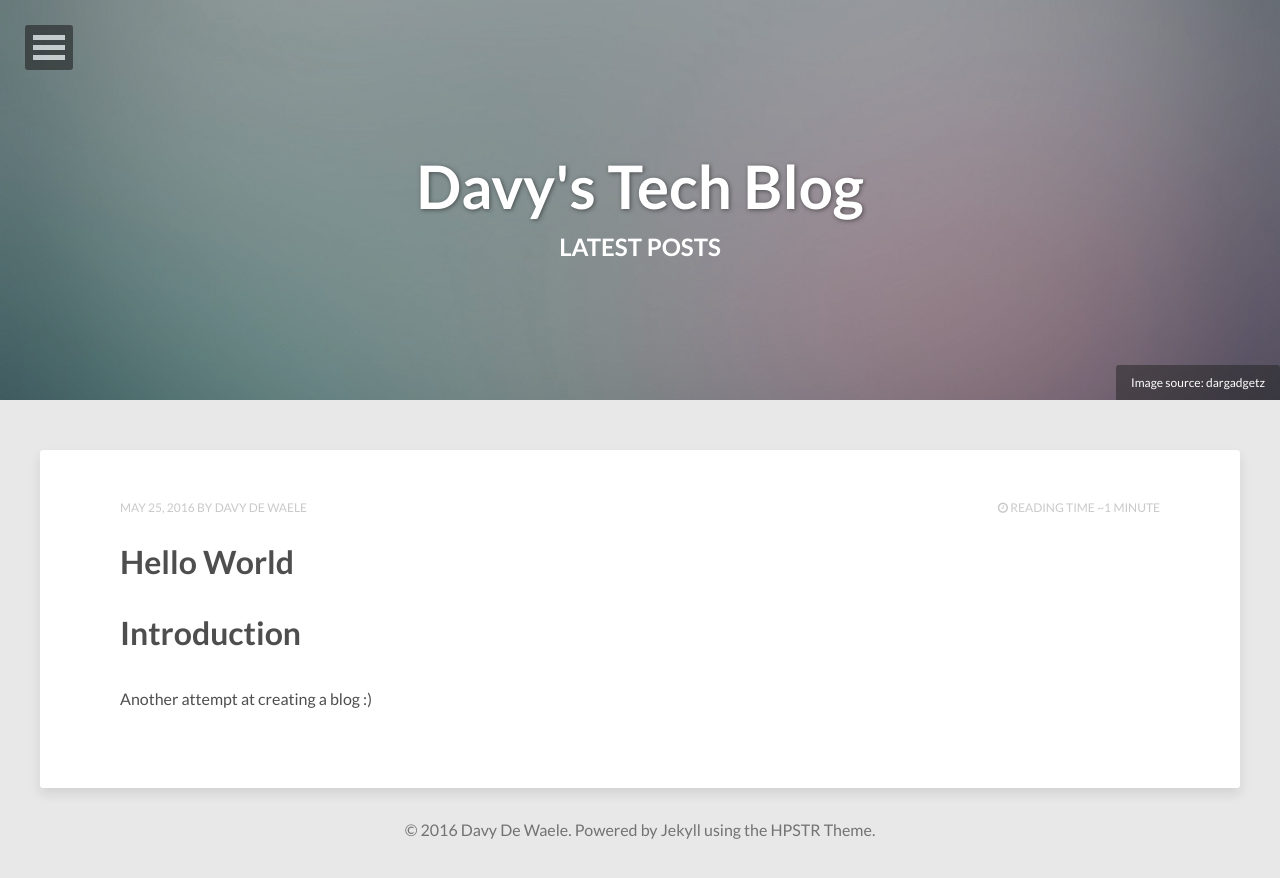
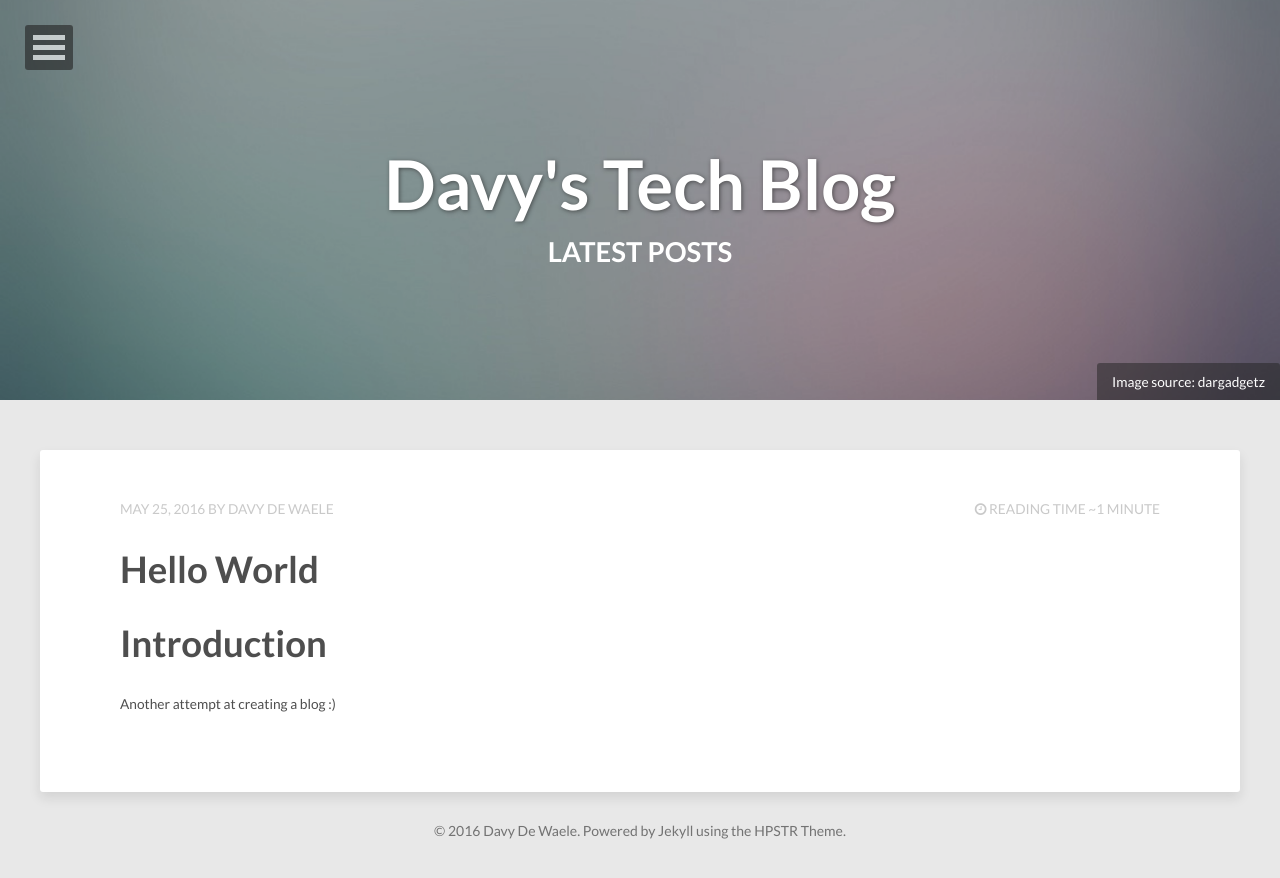
Before and after one commit to ddewaele/ddewaele.github.io, a Jekyll site: the page built from index.html, in a window 1280 px wide. Shown: the top 878 px of the page. Built offline with Jekyll 4.4.1, drawn with Linux system fonts in a browser that asks for light colours; nearby versions of some CDN libraries; the list of posts is cut into pages by our own code.

Commit message:
stylesheet changes

```diff
--- a/_sass/_page.scss
+++ b/_sass/_page.scss
@@ -15,7 +15,8 @@
 	}
 }
 .entry-content {
-	@include font-size(16);
+	@include font-size(12);
+	line-height: 1.2;
 	// Dotted line underlines for links
 	p > a,
 	li > a {
--- a/_sass/_reset.scss
+++ b/_sass/_reset.scss
@@ -96,6 +96,12 @@
 // -------------------------
 table {
   width: 100%;
+  border-style: solid;
+  border-width: 1px;
+}
+
+thead {
+  background: #cccccc;
 }
 
 // Prevent max-width from affecting Google Maps
--- a/_sass/_syntax.scss
+++ b/_sass/_syntax.scss
@@ -4,7 +4,7 @@
 
 .highlight {
 	margin-bottom: 1.5em;
-	@include font-rem(12);
+	@include font-rem(10);
 	line-height: 1.5;
 	color: #d0d0d0;
 	border: 1px solid darken($body-color, 5);
@@ -77,7 +77,7 @@
 	.il { color: #ae81ff } /* Literal.Number.Integer.Long */
 }
 
-.highlight { background-color: #fdf6e3; color: #586e75 }
+.highlight { background-color: #e7e9ee; color: #586e75 }
 .highlight .c { color: #93a1a1 } /* Comment */
 .highlight .err { color: #586e75 } /* Error */
 .highlight .g { color: #586e75 } /* Generic */
--- a/_sass/_variables.scss
+++ b/_sass/_variables.scss
@@ -13,7 +13,7 @@
 $code-font: monospace;
 $alt-font: serif;
 
-$doc-font-size: 16;
+$doc-font-size: 14;
 $doc-line-height: 26;
 
 
```
